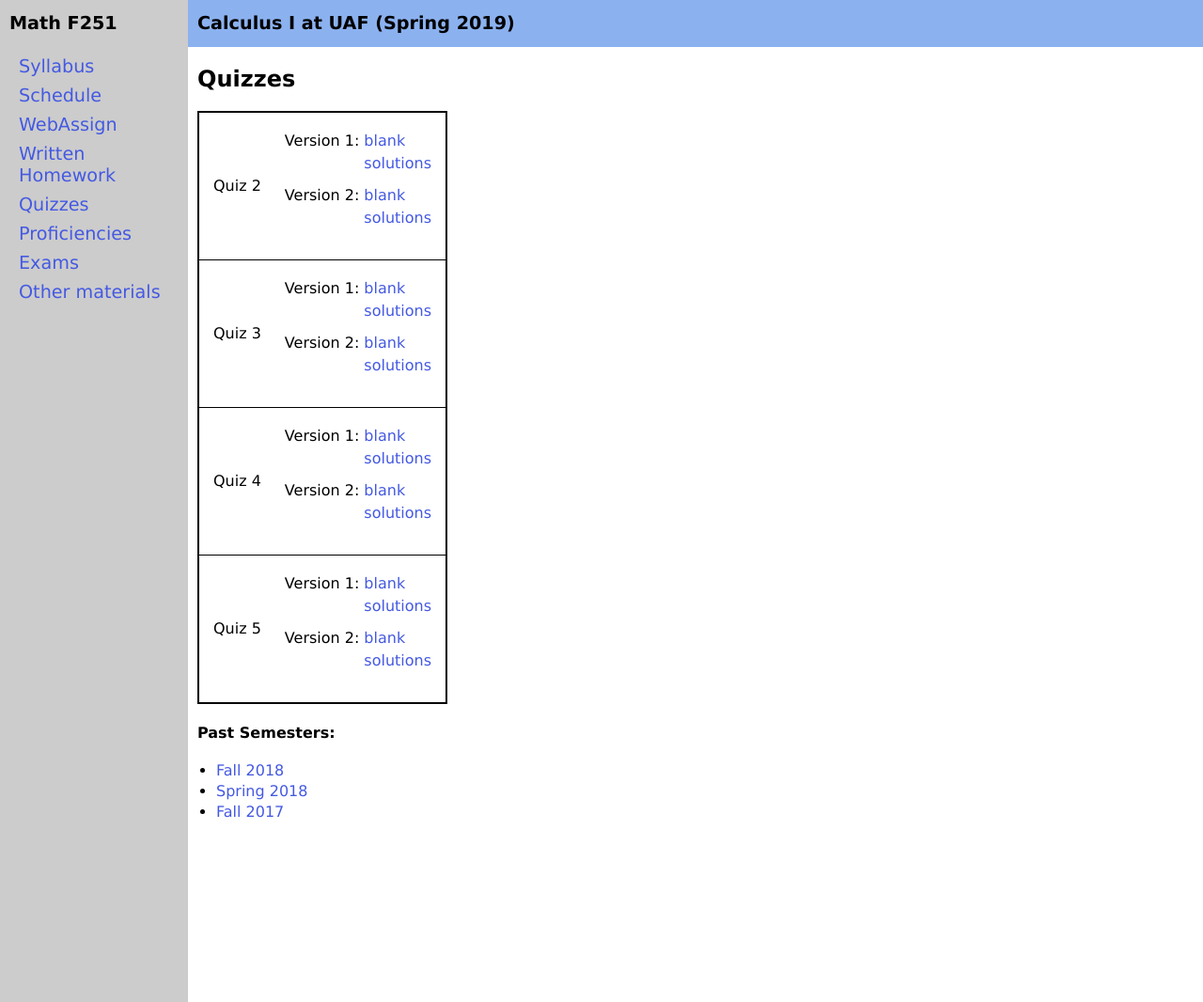
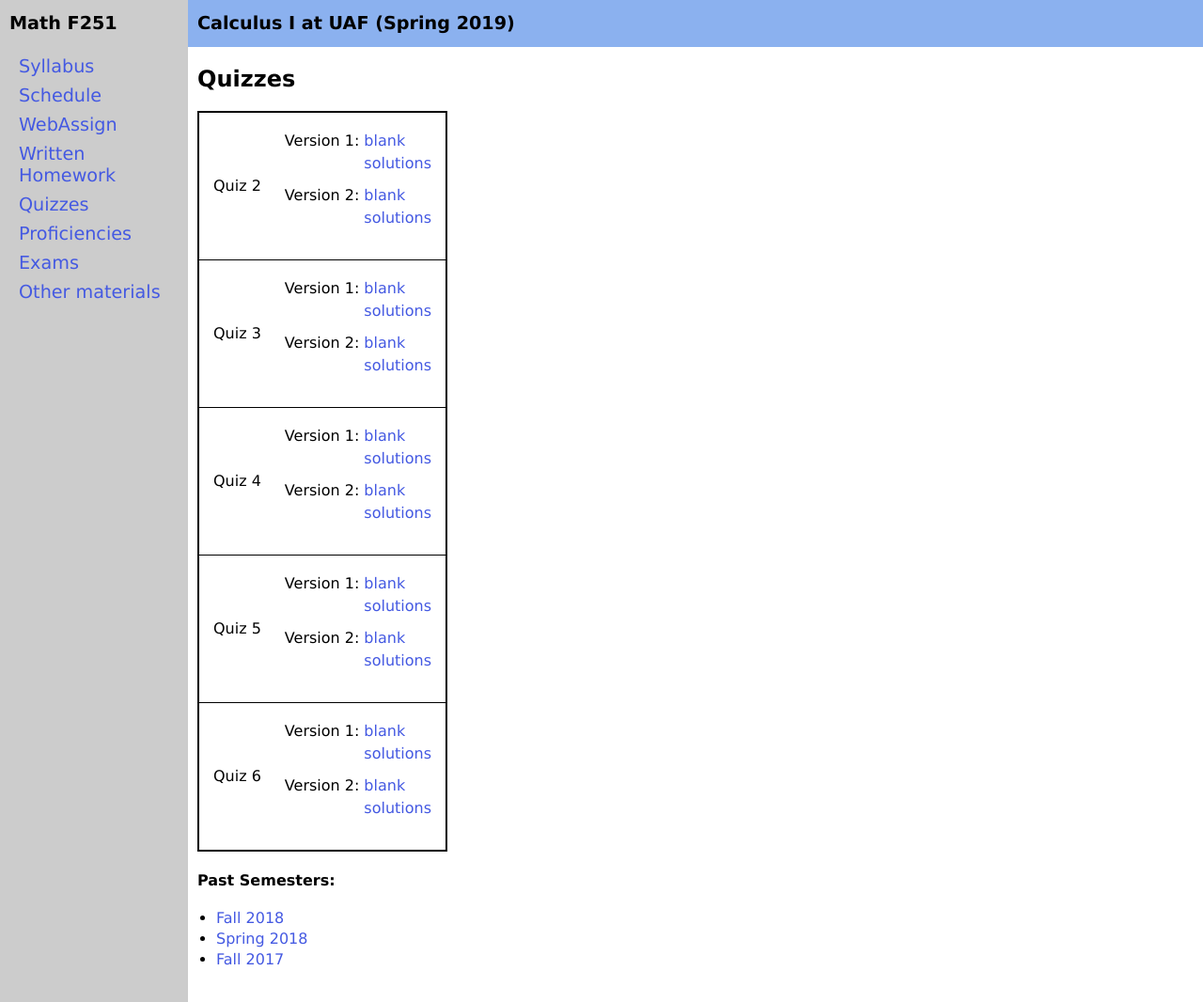
Before and after one commit to uaf-math/calc1, a Jekyll site: the page built from quizzes.md, in a window 1280 px wide and 1066 px high. Shown: the whole window at 94% size. Built offline with Jekyll 4.4.1, drawn with Linux system fonts in a browser that asks for light colours.

Commit message:
post quiz 6 and solutions

```diff
--- a/_data/quizzes-s2019.yml
+++ b/_data/quizzes-s2019.yml
@@ -33,3 +33,11 @@ quizzes:
       - name: Version 2
         blank: Quiz-5-v2.pdf
         solutions: Quiz-5-v2-Sols.pdf
+  - name: Quiz 6
+    versions:
+      - name: Version 1
+        blank: Quiz-6-v1.pdf
+        solutions: Quiz-6-v1-Sols.pdf
+      - name: Version 2
+        blank: Quiz-6-v2.pdf
+        solutions: Quiz-6-v2-Sols.pdf
```
Also changed, not shown: 4 other files.
